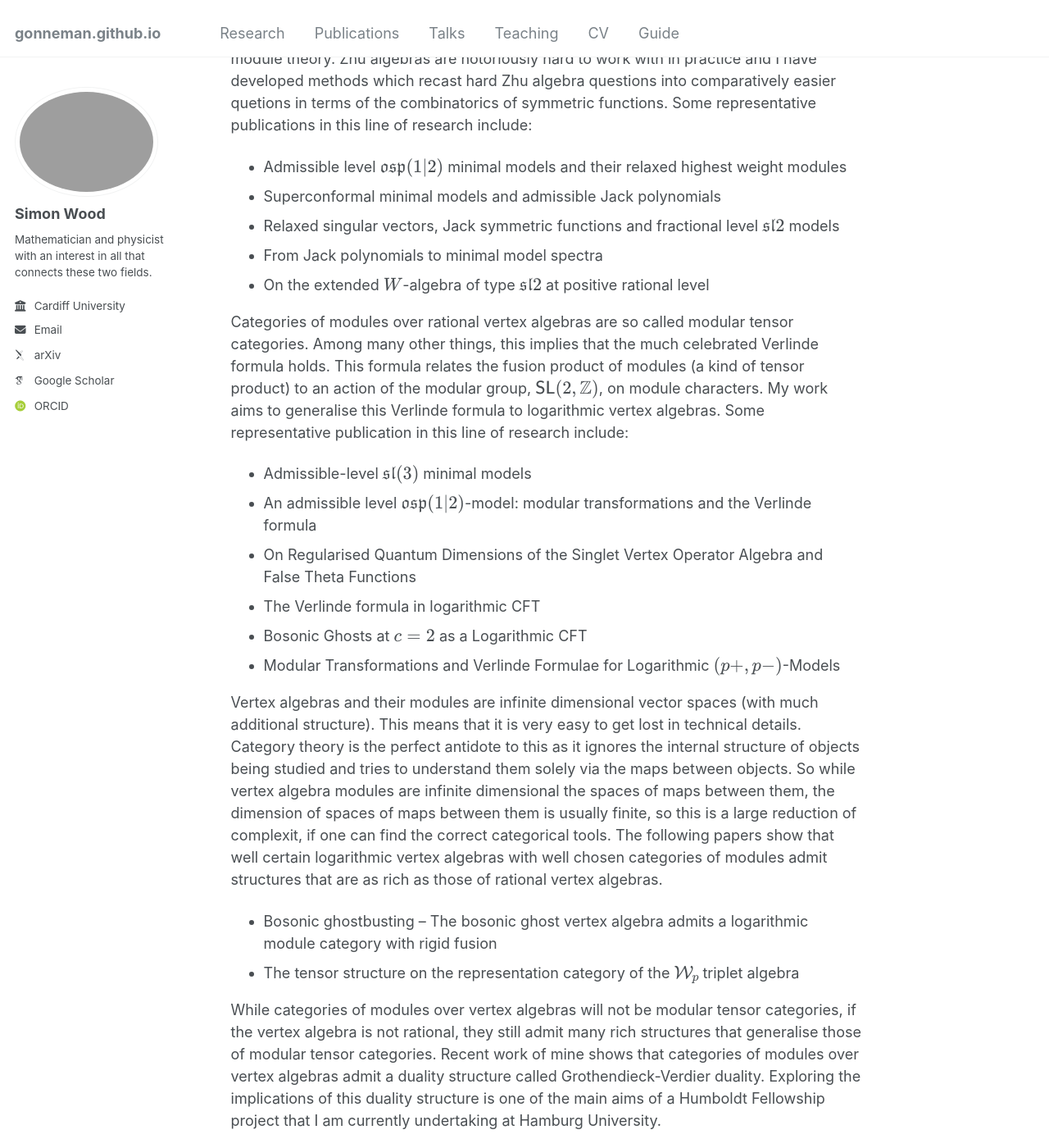
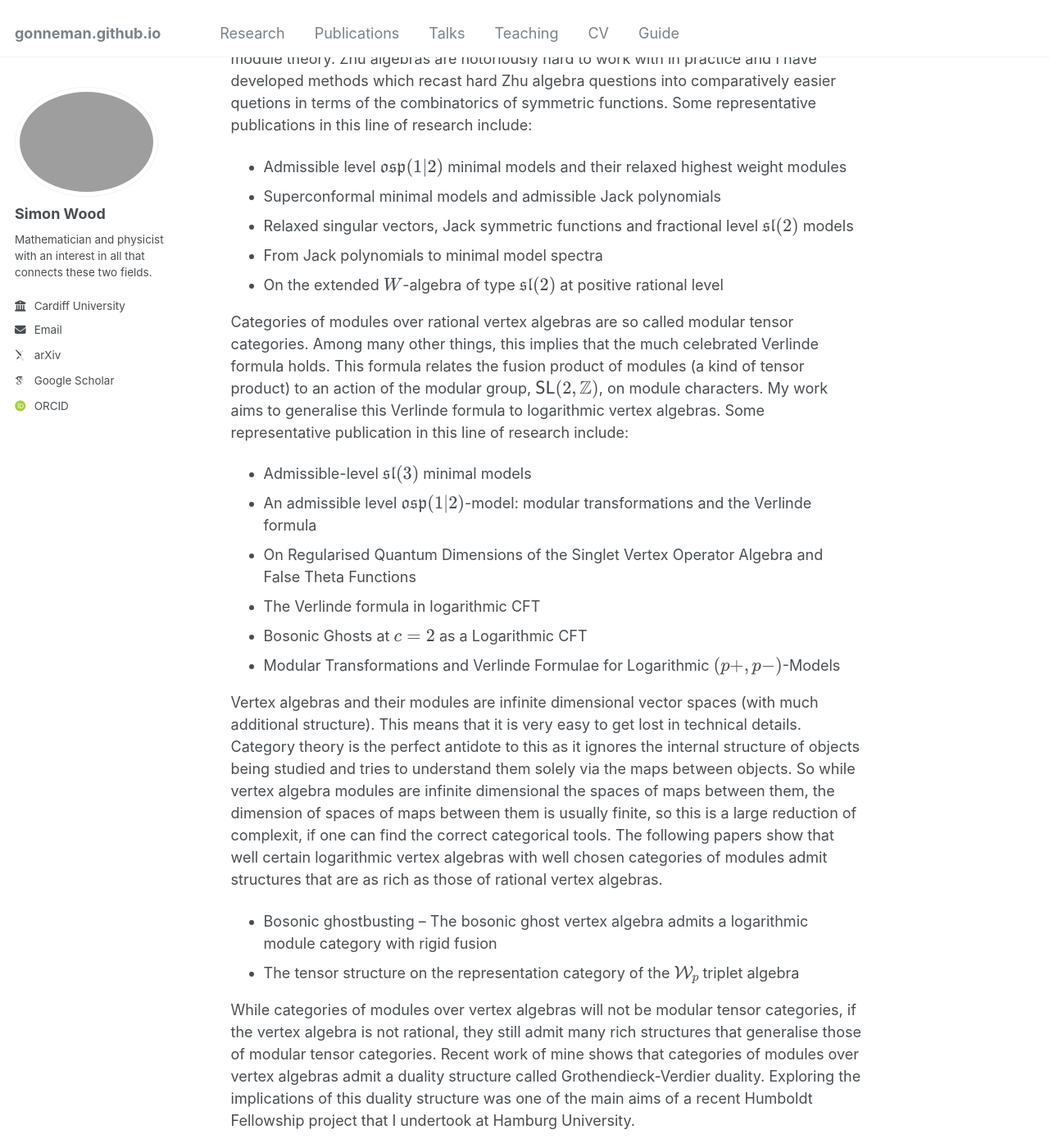
Before and after one commit to gonneman/gonneman.github.io, a Jekyll site: the page built from _pages/research.md, in a window 1280 px wide and 1400 px high, scrolled down 772 px. Shown: the whole window at 82% size. Built offline with Jekyll 4.4.1, drawn with Linux system fonts in a browser that asks for light colours; some web fonts are replaced.

Commit message:
More updates to research.

```diff
--- a/_pages/research.md
+++ b/_pages/research.md
@@ -17,9 +17,9 @@ My work on vertex algebra module classification makes use of certain associative
 
 - Admissible level $$\mathfrak{osp}(1\vert 2)$$ minimal models and their relaxed highest weight modules
 - Superconformal minimal models and admissible Jack polynomials
-- Relaxed singular vectors, Jack symmetric functions and fractional level $$\mathfrak{sl}2$$ models
+- Relaxed singular vectors, Jack symmetric functions and fractional level $$\mathfrak{sl}(2)$$ models
 - From Jack polynomials to minimal model spectra
-- On the extended $$W$$-algebra of type $$\mathfrak{sl}2$$ at positive rational level
+- On the extended $$W$$-algebra of type $$\mathfrak{sl}(2)$$ at positive rational level
 
 Categories of modules over rational vertex algebras are so called modular tensor categories. Among many other things, this implies that the much celebrated Verlinde formula holds. This formula relates the fusion product of modules (a kind of tensor product) to an action of the modular group, $$\mathsf{SL}(2,\mathbb{Z})$$, on module characters. My work aims to generalise this Verlinde formula to logarithmic vertex algebras. Some representative publication in this line of research include:
 
@@ -35,7 +35,7 @@ Vertex algebras and their modules are infinite dimensional vector spaces (with m
 - Bosonic ghostbusting -- The bosonic ghost vertex algebra admits a logarithmic module category with rigid fusion
 - The tensor structure on the representation category of the $$\mathcal{W}_p$$ triplet algebra
 
-While categories of modules over vertex algebras will not be modular tensor categories, if the vertex algebra is not rational, they still admit many rich structures that generalise those of modular tensor categories. Recent work of mine shows that categories of modules over vertex algebras admit a duality structure called Grothendieck-Verdier duality. Exploring the implications of this duality structure is one of the main aims of a Humboldt Fellowship project that I am currently undertaking at Hamburg University.
+While categories of modules over vertex algebras will not be modular tensor categories, if the vertex algebra is not rational, they still admit many rich structures that generalise those of modular tensor categories. Recent work of mine shows that categories of modules over vertex algebras admit a duality structure called Grothendieck-Verdier duality. Exploring the implications of this duality structure was one of the main aims of a recent Humboldt Fellowship project that I undertook at Hamburg University.
 
 - Duality structures for module categories of vertex operator algebras and the Feigin Fuchs boson
 - Grothendieck-Verdier duality in categories of bimodules and weak module functors
```
